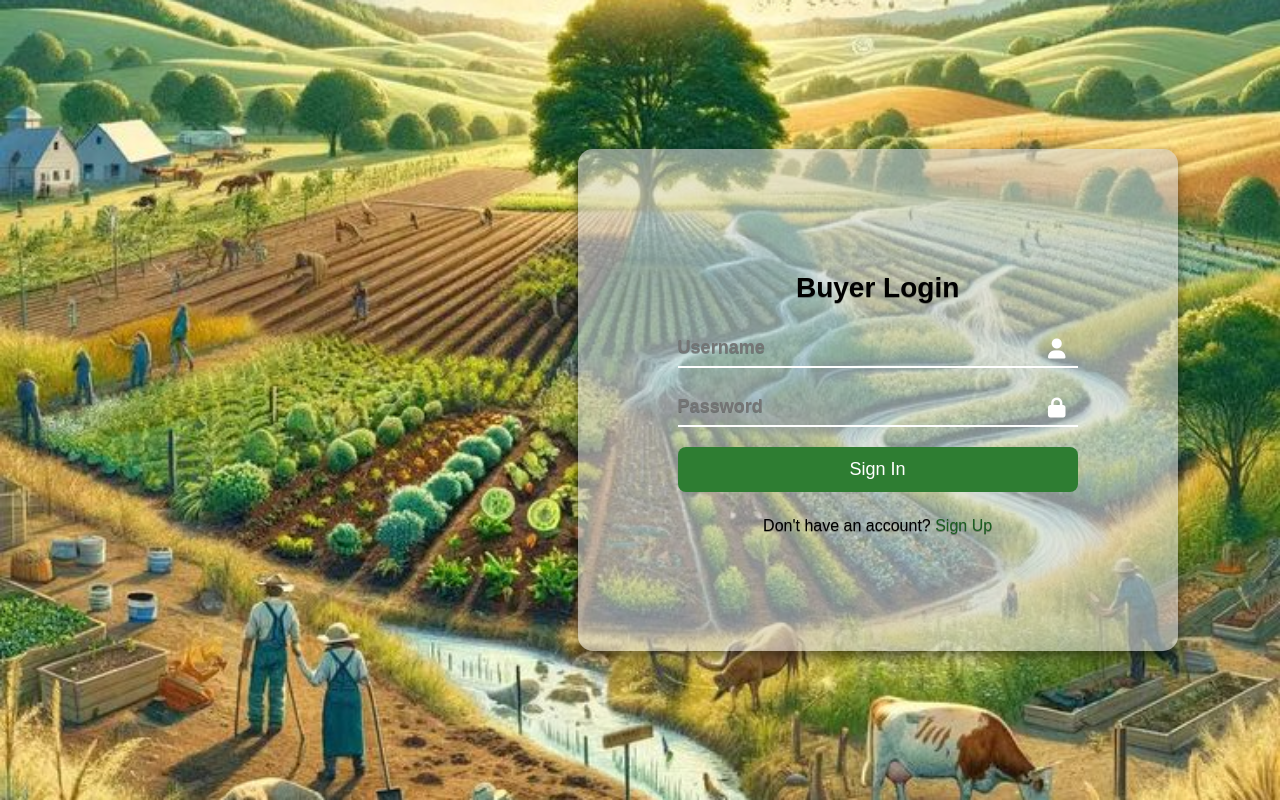
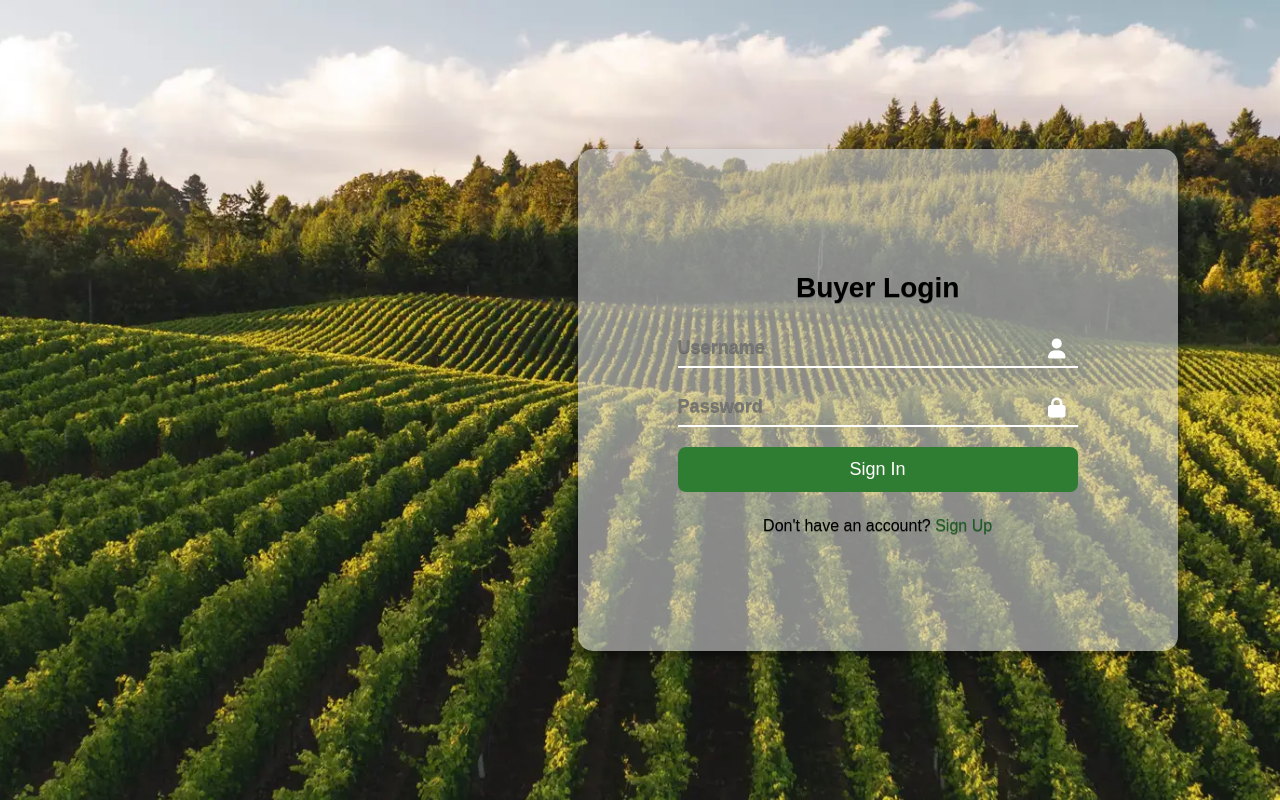
Before and after one commit to Pal1726/agriculture, a Flask app: template templates/buyer_login.html in a window 1280 px wide. Run offline with Flask 3, Linux system fonts and the light colour scheme; the template is opened without the code that fills it, so the values that code supplies are empty.

Commit message:
addeding some more files

```diff
--- a/static/login.css
+++ b/static/login.css
@@ -4,7 +4,7 @@ body.login-page {
     justify-content: flex-end;
     align-items: center;
     height: 100vh;
-    background: url('/static/uploads/login_background.jpg') no-repeat center center fixed ;
+    background: url('/static/uploads/page-title-bg.webp') no-repeat center center fixed ;
     background-size: cover;
     background-position: center;
 
```
Also changed, not shown: static/uploads/login_background.jpg (deleted), static/uploads/page-title-bg.webp (added).
